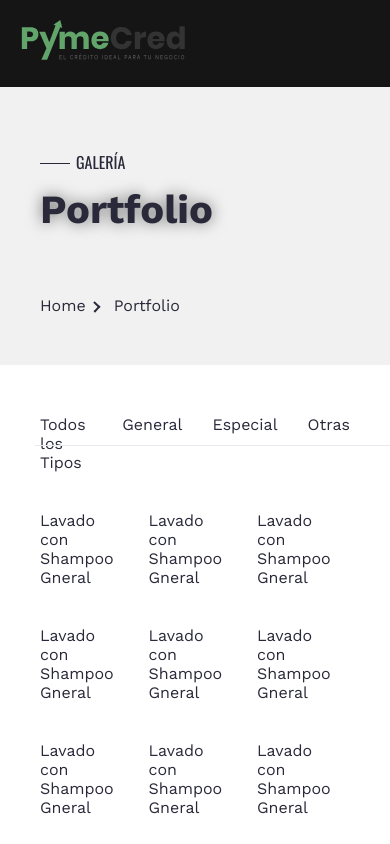
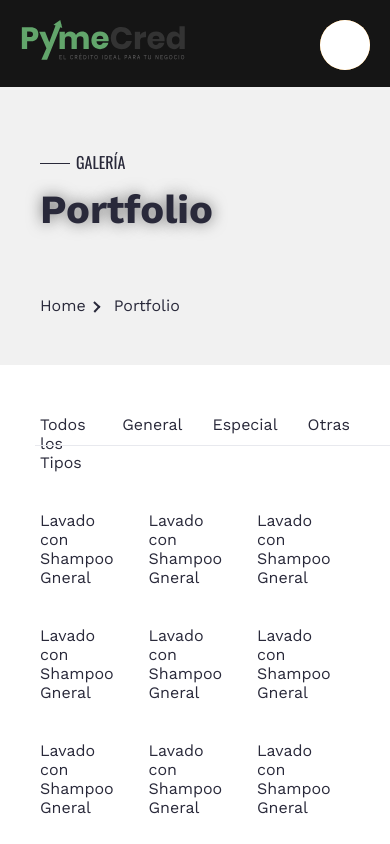
Before and after one commit to Mfluna/Spa-Pets, a plain HTML site: page pages/portfolio.html in a window 390 px wide. Shown: the top 844 px of the page. Drawn offline with nearby package versions, Linux system fonts and the light colour scheme.

Commit message:
correcciones nav mobile

```diff
--- a/css/styles.css
+++ b/css/styles.css
@@ -1067,7 +1067,7 @@ footer a {
   .menu-btn {
     position: absolute;
     z-index: 2;
-    right: 20px;
+    right: 5%;
     /* left: 20px; */
     /* top: 20px; */
     height: 50px;
@@ -1106,7 +1106,7 @@ footer a {
     text-decoration: none;
     font-size: 30px;
     font-weight: 500;
-    padding: 5px 30px;
+    padding: 5px 25px;
     color: #fff;
     border-radius: 50px;
     background: #000;
@@ -1118,8 +1118,7 @@ footer a {
     position: absolute;
     content: "";
     background: #fff;
-    background: linear-gradient(#14ffe9, #ffeb3b, #ff00e0);
-    /*background: linear-gradient(375deg, #1cc7d0, #2ede98);*/
+    border: #000;
     width: 104%;
     height: 110%;
     left: -2%;
--- a/pages/portfolio.html
+++ b/pages/portfolio.html
@@ -40,13 +40,23 @@
     <header id="page-header" class="sticky">
         <div class="container">
             <div class="responsive-menu">
-                <div></div>
-                <div></div>
-                <div></div>
+
+                <input type="checkbox" id="active">
+                <label for="active" class="menu-btn"><i class="fas fa-bars"></i></label>
+                <div class="wrapper">
+                    <ul>
+                        <li><a href="../index.html">Home</a></li>
+                        <li><a href="./sobre-nosotros.html">Sobre Nosotros</a></li>
+                        <li><a href="./servicios.html">Servicios</a></li>
+                        <li><a href="./portfolio.html">Portfolio</a></li>
+                        <li><a href="./contacto.html">Contacto</a></li>
+                    </ul>
+                </div>
+
             </div>
             <nav class="menu-nav">
                 <ul class="menu">
-                    <li class="menu-item"><a href="../index.html">Home</a></li>
+                    <li class="menu-item"><a href="index.html">Home</a></li>
                     <li class="menu-item"><a href="./sobre-nosotros.html">Sobre Nosotros</a>
                     </li>
                     <li class="menu-item"><a href="./servicios.html">Servicios</a></li>
@@ -55,10 +65,11 @@
                 </ul>
             </nav>
             <figure class="image-logo">
-                <a href="./index.html" class="logo"><img src="../img/logo.svg" alt="logo home" loading="loazy"></a>
+                <a href="../index.html" class="logo"><img src="../img/logo.svg" alt="logo home" loading="loazy"></a>
             </figure>
         </div>
     </header>
+
 
     <main>
 
```
Also changed, not shown: index.html (+5 -5 lines), pages/contacto.html (+16 -5 lines), pages/servicios.html (+16 -5 lines), pages/sobre-nosotros.html (+15 -5 lines).
